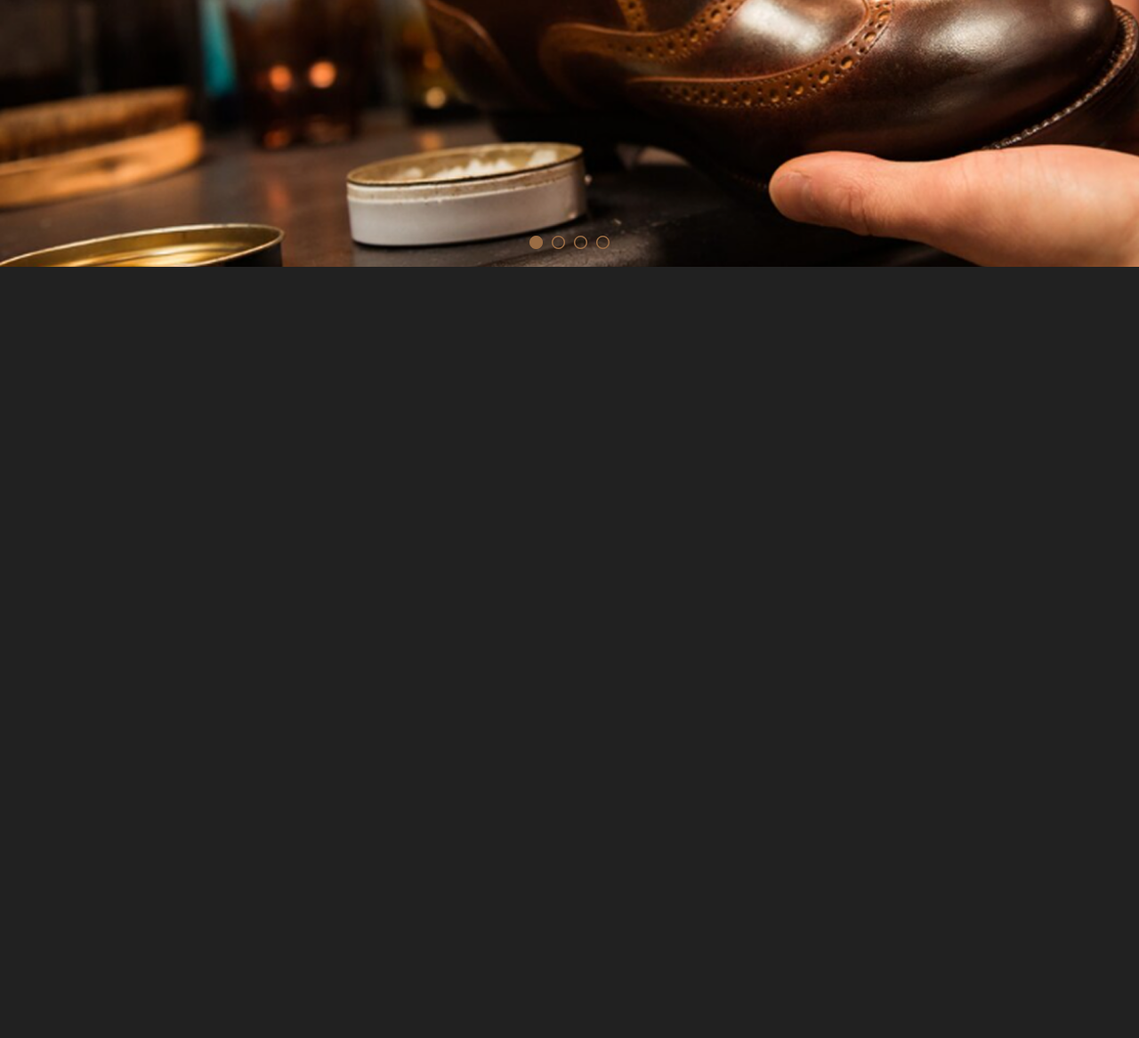
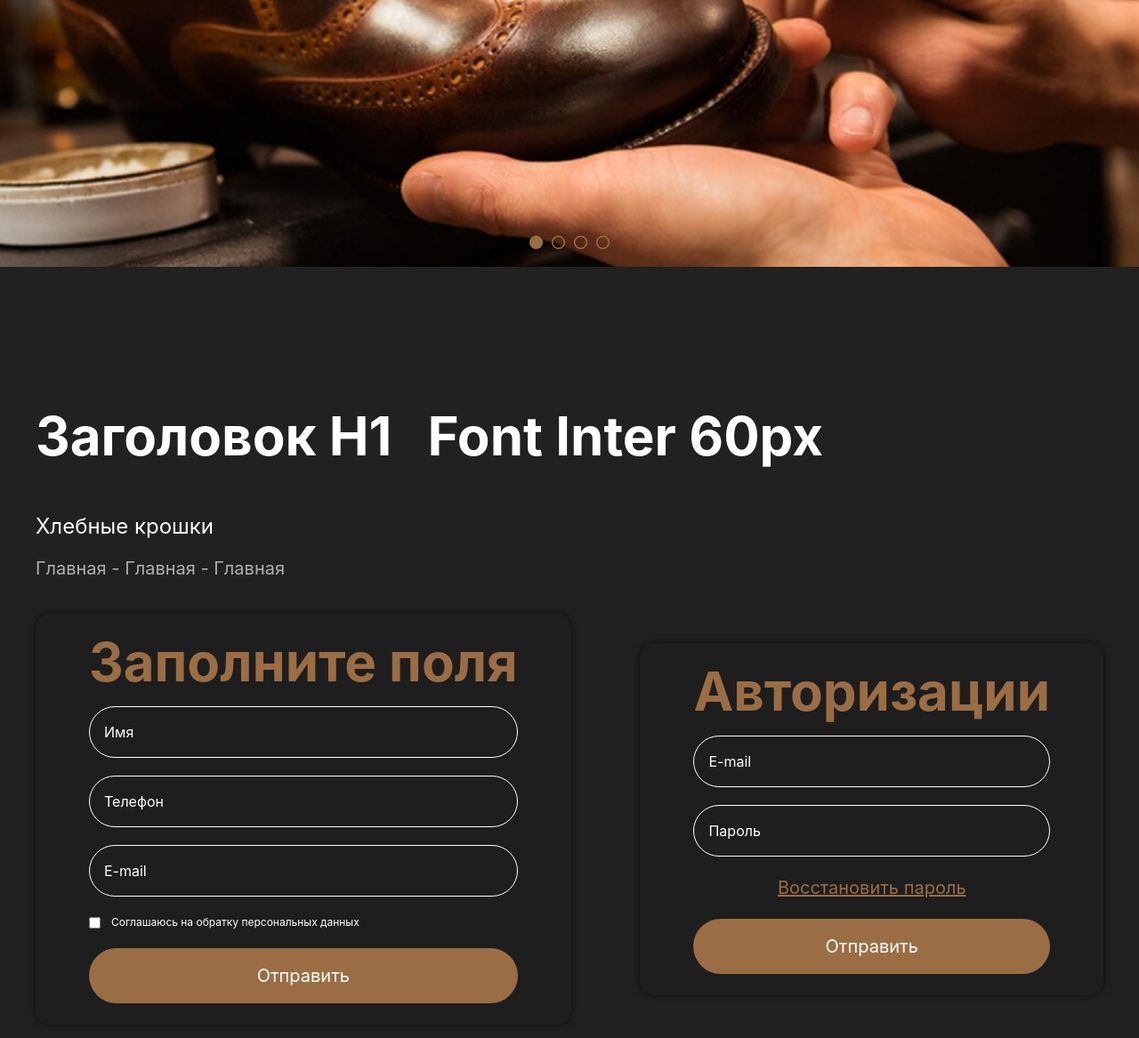
Before and after one commit to Vikingstrong/Home-Work-11, a website: page index.html in a window 1280 px wide. Shown: the part 583-1750 px from the top of the page at 89% size. Before the commit the page ends 883 px from the top, so only its background shows below. Drawn offline with nearby package versions, Linux system fonts and the light colour scheme; files that its build step writes are made by us from their sources.

Commit message:
Add section 2 on page 1

```diff
--- a/index.html
+++ b/index.html
@@ -7,7 +7,7 @@
     <link rel="stylesheet" href="src/output.css">
     <link rel="stylesheet" href="https://cdnjs.cloudflare.com/ajax/libs/font-awesome/7.0.1/css/all.min.css" integrity="sha512-2SwdPD6INVrV/lHTZbO2nodKhrnDdJK9/kg2XD1r9uGqPo1cUbujc+IYdlYdEErWNu69gVcYgdxlmVmzTWnetw==" crossorigin="anonymous" referrerpolicy="no-referrer" />
 </head>
-<body class="bg-[#212121]">
+<body class="bg-[#212121] text-white">
     <header class="max-w-300 m-auto flex justify-between p-5 lg:px-0 text-white items-center">
         <div class="flex items-center gap-4">
             <img class="w-[60%] lg:w-auto" src="src/imgpage1/header/logo.png" alt="">
@@ -28,8 +28,34 @@
         <i class="fa-solid fa-bars lg:hidden! text-2xl"></i>
     </header>
 <main>
-    <section style="background-image: url(src/imgpage1/section1/bg.png);" class="p-5 flex justify-center bg-no-repeat bg-cover">
+    <section style="background-image: url(src/imgpage1/section1/bg.png);" class="bg-position-[60%] lg:bg-position-[100%] p-5 flex justify-center bg-no-repeat bg-cover">
         <img class="pt-170" src="src/imgpage1/section1/img1.png" alt="">
+    </section>
+
+    <section class="max-w-300 m-auto flex flex-col px-5 py-15 lg:px-0 lg:py-40 gap-4">
+        <div class="flex flex-col gap-5 lg:flex-row mb-10 lg:gap-10">
+            <h1 class="text-4xl font-bold lg:text-6xl">Заголовок H1</h1>
+            <p class="text-4xl font-bold lg:text-6xl">Font Inter 60px</p>
+        </div>
+        <p class="lg:text-2xl">Хлебные крошки</p>
+        <p class="text-[#AEAEAE] text-[20px]">Главная - Главная - Главная</p>
+        <div class="flex flex-col gap-5 mt-5 lg:flex-row lg:items-center lg:justify-between">
+            <form class="bg-[#1E1E1E] p-6 shadow-[0_0_10px_#00000099] rounded-2xl flex flex-col gap-5 lg:px-15">
+                <h2 class="text-4xl font-bold text-center text-[#9B6D44] lg:text-6xl">Заполните поля</h2>
+                <input class="p-4 border border-white text-white placeholder:text-white rounded-4xl" type="text" placeholder="Имя">
+                <input class="p-4 border border-white text-white placeholder:text-white rounded-4xl" type="tel" placeholder="Телефон">
+                <input class="p-4 border border-white text-white placeholder:text-white rounded-4xl" type="email" placeholder="E-mail">
+                <p class="text-center flex gap-3 items-center text-[12px]"><input type="checkbox"> Соглашаюсь на обратку персональных данных</p>
+                <button class="p-4 bg-[#9B6D44] rounded-4xl text-[20px]">Отправить</button>
+            </form>
+            <form class="bg-[#1E1E1E] p-6 shadow-[0_0_10px_#00000099] rounded-2xl flex flex-col gap-5 lg:px-15">
+                <h2 class="text-4xl font-bold text-center text-[#9B6D44] lg:text-6xl">Авторизации</h2>
+                <input class="p-4 border border-white text-white placeholder:text-white rounded-4xl" type="text" placeholder="E-mail">
+                <input class="p-4 border border-white text-white placeholder:text-white rounded-4xl" type="password" placeholder="Пароль">
+                <a class="text-center text-[#9B6D44] text-[16px] lg:text-[20px] underline">Восстановить пароль</a>
+                <button class="p-4 bg-[#9B6D44] rounded-4xl text-[20px]">Отправить</button>
+            </form>
+        </div>
     </section>
 </main>
 </body>
```
